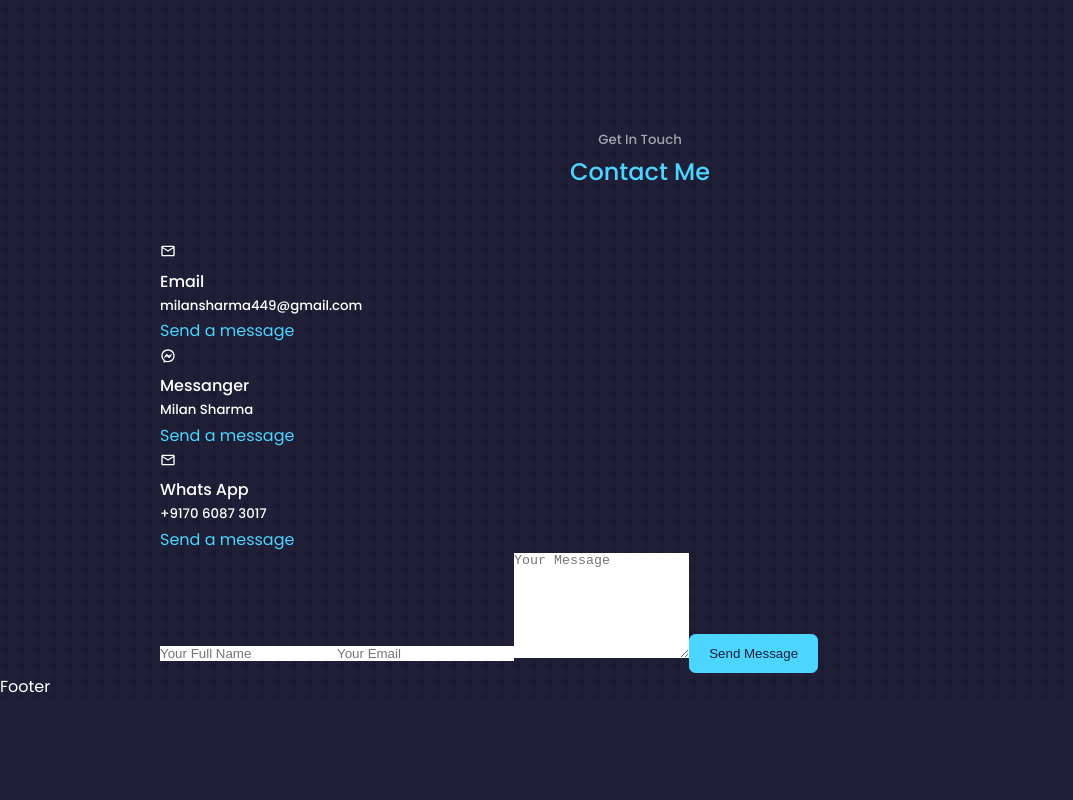
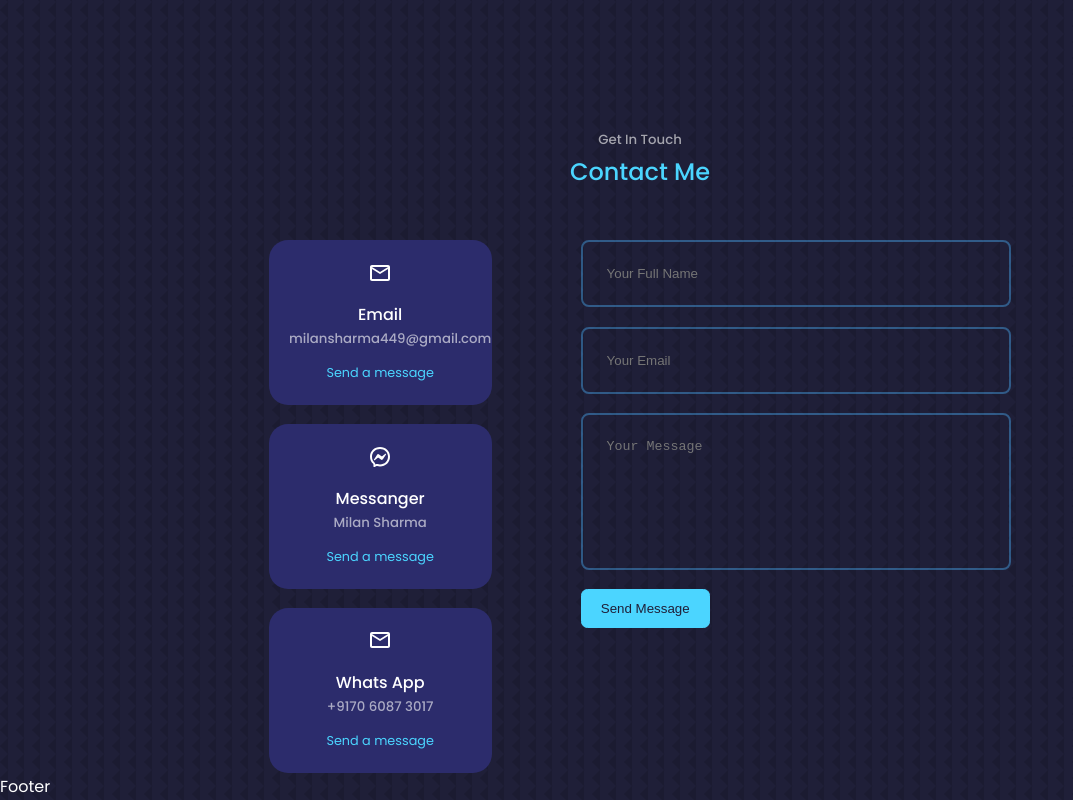
Before and after one commit to Milan-Sharma-449/Portfolio-react, a React (Create React App) app: page / in a window 1280 px wide. Shown: the part 6958-7758 px from the top of the page, without its empty margins (0-1073 px from the left). Before the commit the page ends 7658 px from the top, so only its background shows below. Built offline with nearby package versions, Linux system fonts and the light colour scheme.

Commit message:
style contact component

```diff
--- a/src/Component/contact/Contact.jsx
+++ b/src/Component/contact/Contact.jsx
@@ -12,19 +12,19 @@ const Contact = () => {
       <div className='container contact__container'>
         <div className='contact__options'>
           <article className='contact__option'>
-            <MdOutlineEmail />
+            <MdOutlineEmail className='contact__option-icon' />
             <h4>Email</h4>
             <h5>milansharma449@gmail.com</h5>
             <a href='mailto:milansharma449@gmail.com' target='_blank' rel="noreferrer" >Send a message</a>
           </article>
           <article className='contact__option'>
-            <RiMessengerLine />
+            <RiMessengerLine className='contact__option-icon' />
             <h4>Messanger</h4>
             <h5>Milan Sharma</h5>
             <a href='https://m.me/milan.sharma.980315' target='_blank' rel="noreferrer" >Send a message</a>
           </article>
           <article className='contact__option'>
-            <MdOutlineEmail />
+            <MdOutlineEmail className='contact__option-icon' />
             <h4>Whats App</h4>
             <h5>+9170 6087 3017</h5>
             <a href='https://api.whatsapp.com/send?phone=917060873017' target='_blank' rel="noreferrer" >Send a message</a>
--- a/src/Component/contact/contact.css
+++ b/src/Component/contact/contact.css
@@ -0,0 +1,68 @@
+.container.contact__container {
+    width: 58%;
+    display: grid;
+    grid-template-columns: 30% 58%;
+    gap: 12%;
+}
+.contact__options {
+    display: flex;
+    flex-direction: column;
+    gap: 1.2rem;
+}
+.contact__option {
+    background: var(--color-bg-variant);
+    padding: 1.2rem;
+    border-radius: 1.2rem;
+    text-align: center;
+    border: 1px solid transparent;
+    transition: var(--transition);
+}
+.contact__option:hover {
+    background: transparent;
+    border-color: var(--color-primary-variant);
+}
+.contact__option-icon {
+    font-size: 1.5rem;
+    margin-bottom: 0.5rem;
+}
+.contact__option a {
+    margin-top: 0.7rem;
+    display: inline-block;
+    font-size: 0.8rem;
+}
+.contact__option h5 {
+    color: var(--color-light);
+}
+
+/* ========================= FORM ========================== */
+form {
+    display: flex;
+    flex-direction: column;
+    gap: 1.2rem;
+}
+input, textarea {
+    width: 100%;
+    padding: 1.5rem;
+    border-radius: 0.5rem;
+    background: transparent;
+    border: 2px solid var(--color-primary-variant);
+    resize: none;
+    color: var(--color-white);
+}
+
+/* ======================== MEDIA QUERIES (MEDIUM DEVICES) ========================= */
+
+@media screen and (max-width: 1024px) {
+    .container.contact__container {
+        grid-template-columns: 1fr;
+        gap: 2rem;
+    }
+}
+
+/* ======================== MEDIA QUERIES (SMALL DEVICES) ========================= */
+
+@media screen and (max-width: 600px) {
+    .container.contact__container {
+        width: var(--container-width-sm);
+    }
+}
```
